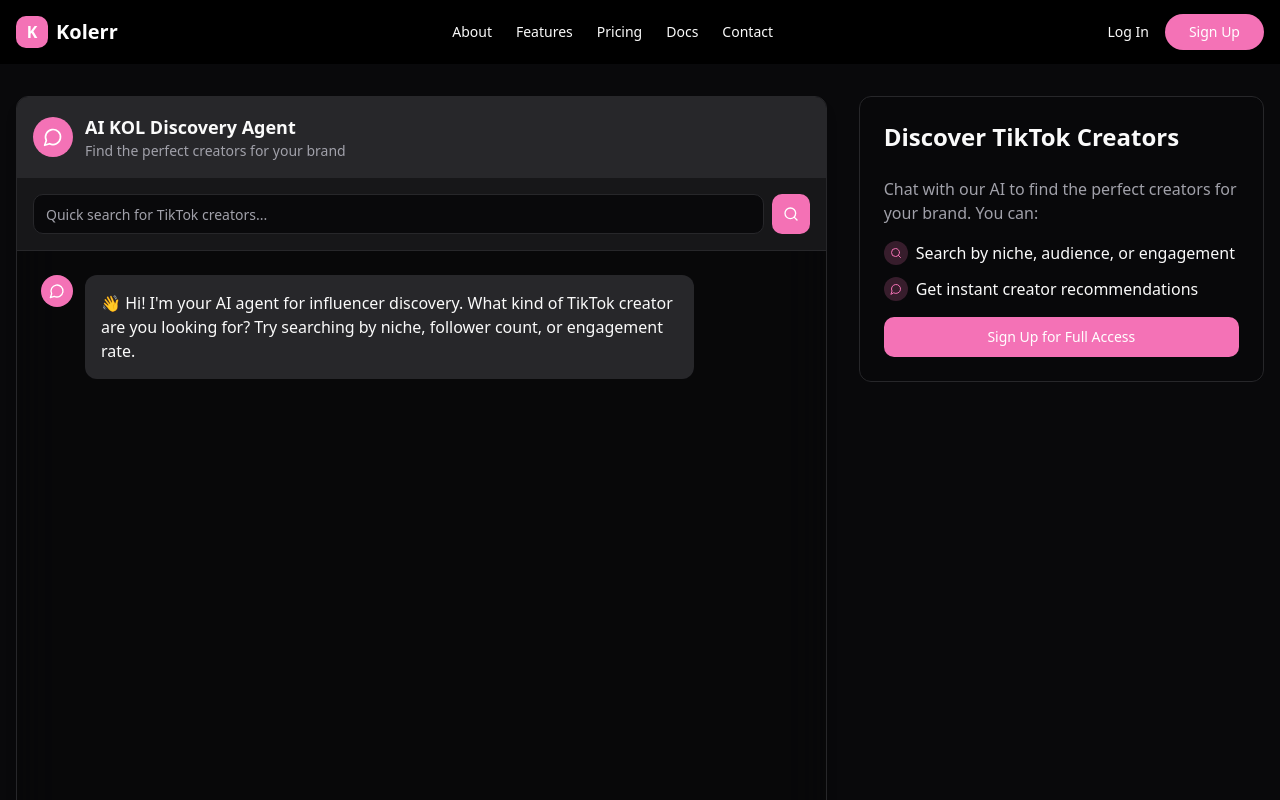
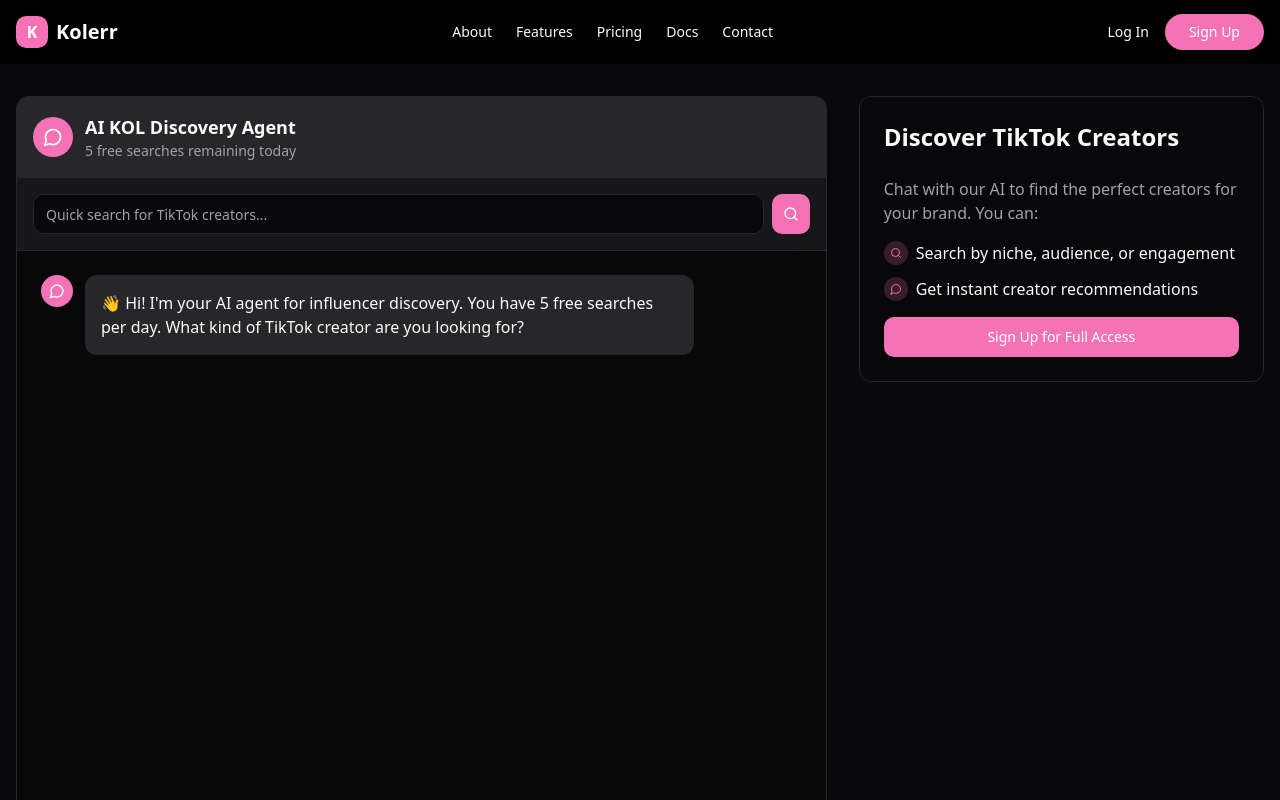
Before and after one commit to RickyKolerr/kolerr-agent-flow, a React (Vite) app: page / in a window 1280 px wide. Shown: the top 800 px of the page. Built offline with nearby package versions, Linux system fonts and the light colour scheme.

Commit message:
Add limited free credits for guest users
Implement free credits for guest users to search KOLs before signup. Show a toast notification when credits are exhausted, prompting signup or upgrade. Reset credits daily at 7 AM.

```diff
--- /dev/null
+++ b/src/hooks/useSearchCredits.ts
@@ -0,0 +1,54 @@
+
+import { useState, useEffect } from 'react';
+import { toast } from "sonner";
+
+const DAILY_CREDITS = 5;
+const RESET_HOUR = 7; // 7 AM
+
+export const useSearchCredits = () => {
+  const [creditsLeft, setCreditsLeft] = useState<number>(() => {
+    const stored = localStorage.getItem('search_credits');
+    if (!stored) return DAILY_CREDITS;
+
+    const { credits, lastReset } = JSON.parse(stored);
+    const now = new Date();
+    const resetTime = new Date(lastReset);
+    resetTime.setHours(RESET_HOUR, 0, 0, 0);
+
+    if (now.getTime() > resetTime.getTime() && now.getHours() >= RESET_HOUR) {
+      return DAILY_CREDITS;
+    }
+
+    return credits;
+  });
+
+  useEffect(() => {
+    localStorage.setItem('search_credits', JSON.stringify({
+      credits: creditsLeft,
+      lastReset: new Date().toISOString()
+    }));
+  }, [creditsLeft]);
+
+  const useCredit = () => {
+    if (creditsLeft > 0) {
+      setCreditsLeft(prev => prev - 1);
+      return true;
+    }
+
+    const now = new Date();
+    const tomorrow = new Date();
+    tomorrow.setDate(tomorrow.getDate() + 1);
+    tomorrow.setHours(RESET_HOUR, 0, 0, 0);
+
+    const hoursLeft = Math.ceil((tomorrow.getTime() - now.getTime()) / (1000 * 60 * 60));
+
+    toast.error(
+      "You've used all your free searches for today",
+      { description: `Sign up now for unlimited searches or wait ${hoursLeft} hours for your credits to reset.` }
+    );
+
+    return false;
+  };
+
+  return { creditsLeft, useCredit };
+};
--- a/src/pages/HomePage.tsx
+++ b/src/pages/HomePage.tsx
@@ -1,9 +1,10 @@
-
 import { useState, useRef, useEffect } from "react";
 import { useNavigate } from "react-router-dom";
 import { Button } from "@/components/ui/button";
 import { Input } from "@/components/ui/input";
 import { Search, User, MessageCircle } from "lucide-react";
+import { useSearchCredits } from "@/hooks/useSearchCredits";
+import { toast } from "sonner";
 
 interface Message {
   id: string;
@@ -17,10 +18,11 @@ const HomePage = () => {
   const [messages, setMessages] = useState<Message[]>([{
     id: "welcome",
     type: "bot",
-    content: "👋 Hi! I'm your AI agent for influencer discovery. What kind of TikTok creator are you looking for? Try searching by niche, follower count, or engagement rate."
+    content: "👋 Hi! I'm your AI agent for influencer discovery. You have 5 free searches per day. What kind of TikTok creator are you looking for?"
   }]);
   const [inputValue, setInputValue] = useState("");
   const messagesEndRef = useRef<HTMLDivElement>(null);
+  const { creditsLeft, useCredit } = useSearchCredits();
 
   useEffect(() => {
     if (messagesEndRef.current) {
@@ -30,6 +32,9 @@ const HomePage = () => {
 
   const handleSendMessage = () => {
     if (inputValue.trim() === "") return;
+
+    if (!useCredit()) return;
+
     const userMessage: Message = {
       id: Date.now().toString(),
       type: "user",
@@ -50,6 +55,9 @@ const HomePage = () => {
 
   const handleSearch = () => {
     if (searchQuery.trim() === "") return;
+
+    if (!useCredit()) return;
+
     const searchMessage: Message = {
       id: Date.now().toString(),
       type: "user",
@@ -85,10 +93,8 @@ const HomePage = () => {
   return (
     <div className="flex flex-col min-h-screen bg-background">
       <div className="container mx-auto px-4 py-8 flex-1 flex lg:flex-row flex-col gap-8">
-        {/* Chat Interface - Takes more space now */}
         <div className="lg:w-2/3 w-full flex flex-col">
           <div className="rounded-xl border border-border overflow-hidden glass-panel shadow-lg flex flex-col h-[800px]">
-            {/* Chat header */}
             <div className="bg-secondary p-4 border-b border-border flex justify-between items-center">
               <div className="flex items-center">
                 <div className="h-10 w-10 rounded-full bg-brand-pink flex items-center justify-center mr-3">
@@ -96,12 +102,14 @@ const HomePage = () => {
                 </div>
                 <div>
                   <h2 className="font-semibold text-lg">AI KOL Discovery Agent</h2>
-                  <p className="text-sm text-muted-foreground">Find the perfect creators for your brand</p>
+                  <p className="text-sm text-muted-foreground">
+                    {creditsLeft > 0 ?
+                      `${creditsLeft} free ${creditsLeft === 1 ? 'search' : 'searches'} remaining today` :
+                      'Out of free searches today'}
+                  </p>
                 </div>
               </div>
             </div>
-
-            {/* Quick Search Bar */}
             <div className="bg-secondary/50 p-4 border-b border-border">
               <div className="flex gap-2">
                 <Input
@@ -115,8 +123,6 @@ const HomePage = () => {
                 </Button>
               </div>
             </div>
-
-            {/* Chat messages */}
             <div className="flex-1 p-6 overflow-y-auto bg-background/30">
               {messages.map(message => (
                 <div key={message.id} className={`mb-6 flex ${message.type === "user" ? "justify-end" : "justify-start"}`}>
@@ -137,8 +143,6 @@ const HomePage = () => {
               ))}
               <div ref={messagesEndRef} />
             </div>
-
-            {/* Chat input */}
             <div className="p-4 border-t border-border bg-background">
               <div className="flex gap-2">
                 <Input
@@ -157,8 +161,6 @@ const HomePage = () => {
             </div>
           </div>
         </div>
-
-        {/* Quick Info Panel */}
         <div className="lg:w-1/3 w-full">
           <div className="rounded-xl border border-border p-6 glass-panel">
             <h2 className="text-2xl font-bold mb-6">Discover TikTok Creators</h2>
```
